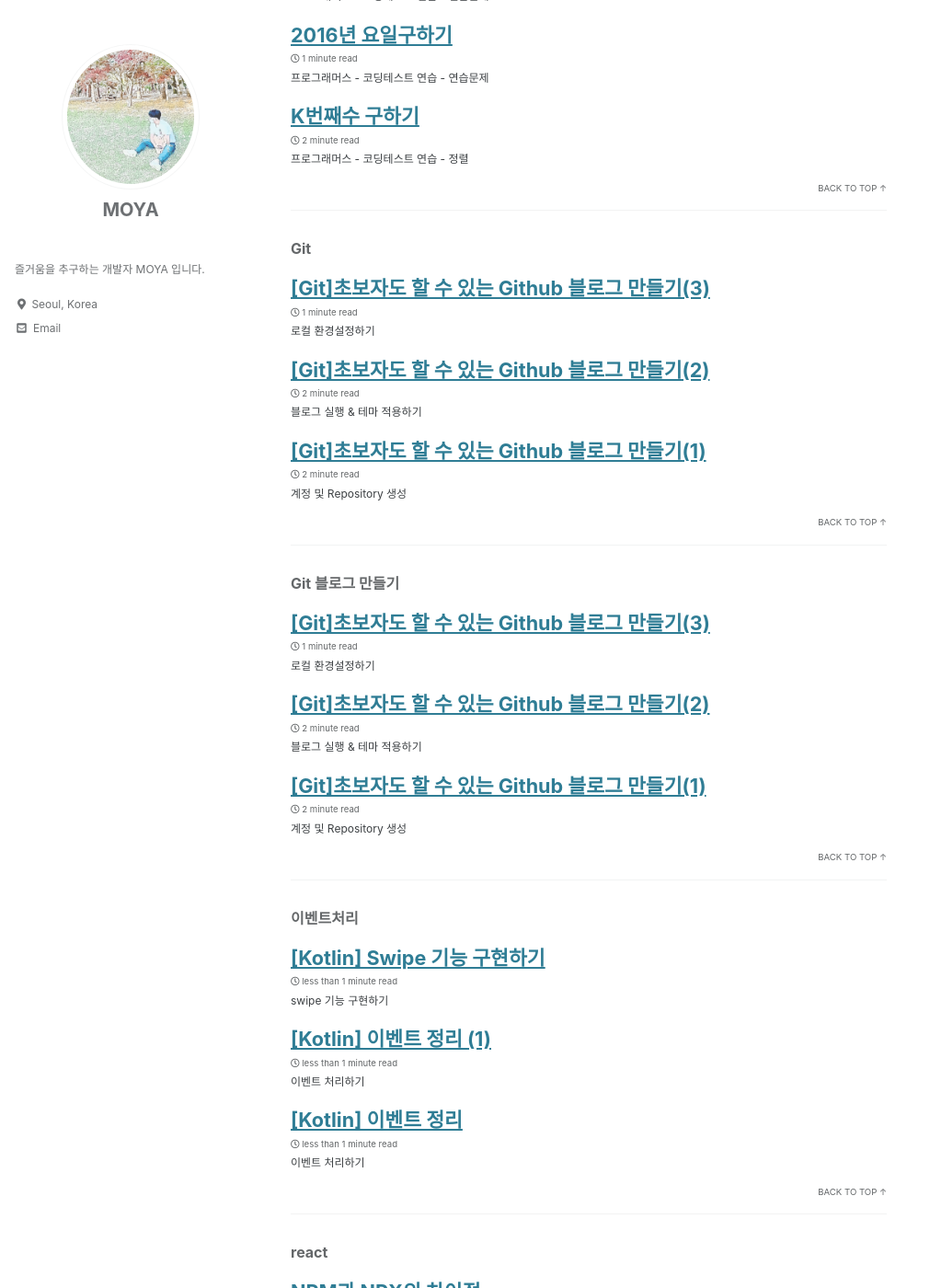
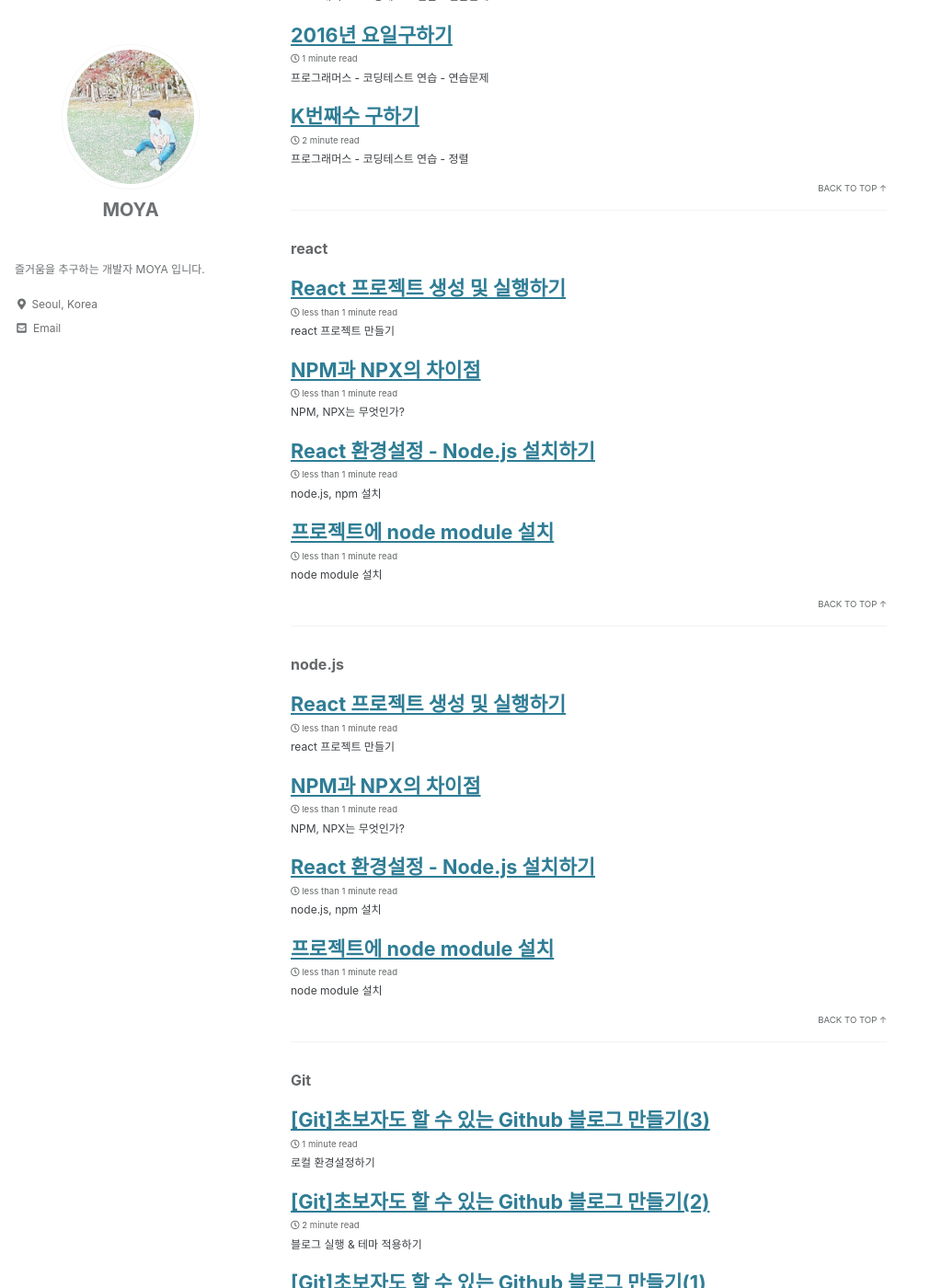
Before and after one commit to kdc7140/kdc7140.github.io, a Jekyll site: the page built from _pages/tag-archive.md, in a window 1280 px wide and 1400 px high, scrolled down 8255 px. Shown: the whole window at 92% size, without its empty margins (0-1011 px from the left). Built offline with Jekyll 4.4.1, drawn with Linux system fonts in a browser that asks for light colours; cached includes are drawn as plain includes; some web fonts are replaced; some of the changed text lies outside the part shown.

Commit message:
add study file

```diff
--- a/_posts/study/2022-01-19-react002.md
+++ b/_posts/study/2022-01-19-react002.md
@@ -12,10 +12,6 @@ tags:
   - npm
 ---
 
-
-<br/>
-
-요 최근 몇 년 동안 인기몰이중인 React를 공부해보려고 한다. 실행환경 세팅부터 천천히 알아가보도록 하자.
 
 <br/>
 
--- /dev/null
+++ b/_posts/study/2022-03-12-react004.md
@@ -0,0 +1,24 @@
+---
+title:  "React 프로젝트 생성 및 실행하기"
+excerpt: "react 프로젝트 만들기"
+toc : true
+toc_sticky : true
+
+categories:
+  - React
+tags:
+  - react
+  - node.js
+---
+
+
+<br/>
+
+
+## 1. 프로젝트 생성방법
+
+### 1-1. react 프로젝트 생성
+
+### 1-2. dotnet 프로젝트 생성
+
+## 2. 실행하기
```
